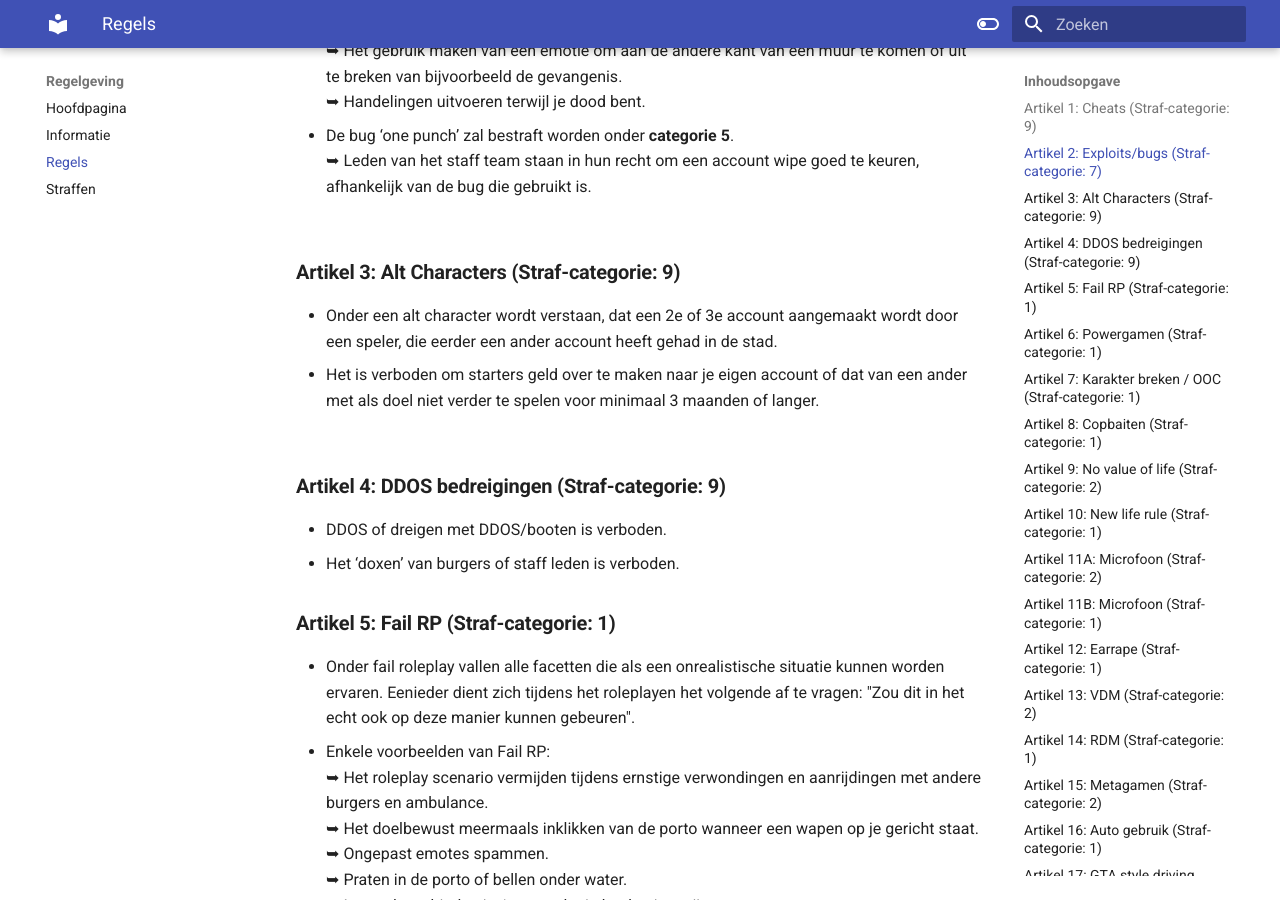
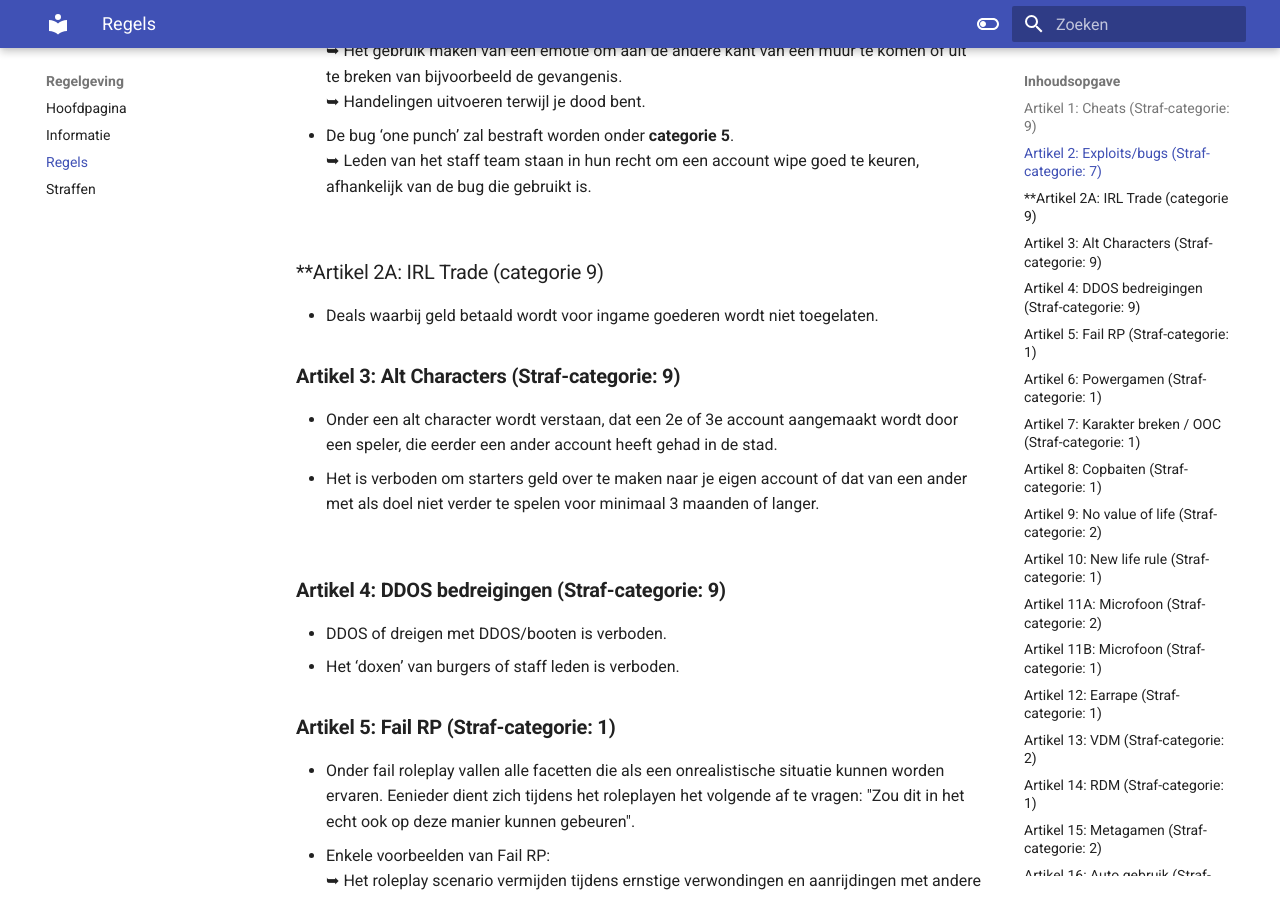
Before and after one commit to ZuiderVeenRP/apv, an MkDocs documentation site: the page built from docs/algemeen.md, in a window 1280 px wide and 900 px high, scrolled down 520 px. Built offline with MkDocs 1.6.1 and Material for MkDocs 9.7.7, drawn with Linux system fonts in a browser that asks for light colours; comment, search, counter and statistics services are not loaded.

Commit message:
Update algemeen.md

```diff
--- a/docs/algemeen.md
+++ b/docs/algemeen.md
@@ -15,6 +15,10 @@
     ➥ Handelingen uitvoeren terwijl je dood bent.</br>
    - De bug ‘one punch’ zal bestraft worden onder **categorie 5**.</br>
     ➥ Leden van het staff team staan in hun recht om een account wipe goed te keuren, afhankelijk van de bug die gebruikt is.</br>
+</br>
+
+### **Artikel 2A: IRL Trade (categorie 9)
+   - Deals waarbij geld betaald wordt voor ingame goederen wordt niet toegelaten.
 </br>
 
 ### **Artikel 3: Alt Characters**				 **(Straf-categorie: 9)**
```
